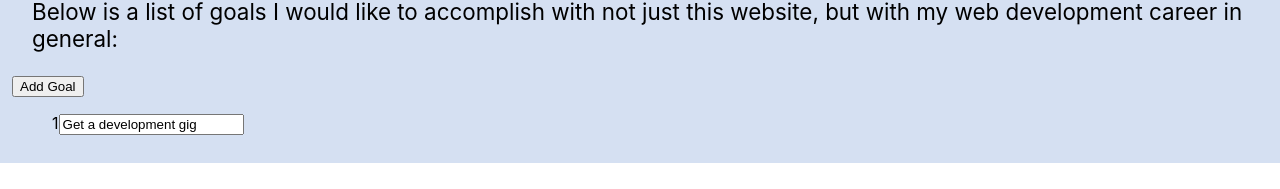
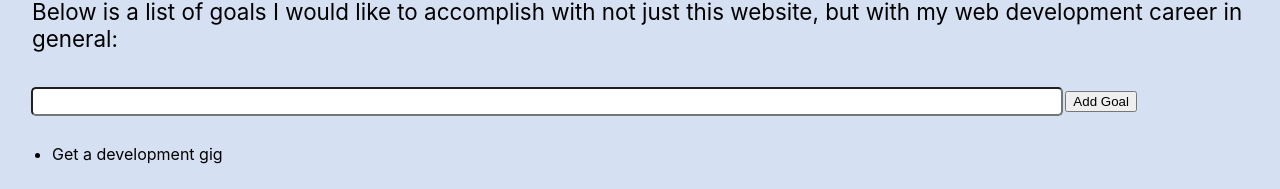
Before and after one commit to BriGuy520/my-website, a React (Create React App) app: page / in a window 1280 px wide. Shown: the part 998-1187 px from the top of the page. Before the commit the page ends 1161 px from the top, so only its background shows below. Built offline with nearby package versions, Linux system fonts and the light colour scheme.

Commit message:
finally got my goals list to work.

```diff
--- a/src/components/Home.js
+++ b/src/components/Home.js
@@ -4,34 +4,41 @@ import '../styles/Home.css';
 
 class Home extends Component {
 
-  state = { goals: ['Get a development gig'] };
+  state = {
+    goal: '',
+    goals: ['Get a development gig']
+  };
 
 
-  handleNewGoal = (event) => {
-    const { goals } = this.state;
-    this.setState({ goals: [...goals, '']});
-  }
 
-  handleGoalChange = (event) => {
-    const index = Number(event.target.name.split('-')[1]);
-    const goals = this.state.goals.map((goal, idx) => {
-      return idx === index ? event.target.value : goal;
-    });
+  goalInput = (event) => {
 
-    this.setState({goals});
+    this.setState({ goal: event.target.value});
 
   }
 
+  handleSubmit = (event) => {
+    event.preventDefault();
+
+    this.setState({
+      goal: '',
+      goals: [...this.state.goals, this.state.goal]
+    })
+  }
+
+  handleNewGoal = (event) => {
+    const { goals, goal } = this.state;
+
+    this.setState({goals: [...goals, goal]});
+
+  }
+
+
   render(){
 
-    const { goals } = this.state;
-
-    const goalInput = goals.map((goal, idx) => {
+    const goalList = this.state.goals.map((goal, idx) => {
       return (
-        <div className="goal-input" key={idx}>
-          <label>{idx +  1}</label>
-          <input type="text" name={`goal-${idx}`} value={goal} autoComplete="off" onChange={this.handleGoalChange.bind(this)} />
-        </div>
+        <li key={idx}>{goal}</li>
       );
     });
 
@@ -47,12 +54,15 @@ class Home extends Component {
           </p>
           <div className="goal-input">
             <form onSubmit={this.handleSubmit}>
-              <button type='button' onClick={this.handleNewGoal.bind(this)} className="buttons">Add Goal</button>
+              <div className="goal-section">
+                <input className="goal-input" type="text" value={this.state.goal} onChange={this.goalInput} autoComplete="off" />
+                <button type='button' onClick={this.handleNewGoal.bind(this)} className="buttons">Add Goal</button>
+              </div>
             </form>
           </div>
-          <ol>
-            {goalInput}
-          </ol>
+          <ul>
+            {goalList}
+          </ul>
         </div>
       </div>
 
--- a/src/styles/Home.css
+++ b/src/styles/Home.css
@@ -34,3 +34,19 @@
   padding-left: 20px;
   font-size: 1.4em;
 }
+
+/* goal input */
+
+.goal-section {
+  padding: 5px;
+  align-content: center;
+}
+
+.goal-input {
+  width: 90%;
+  padding: 5px 10px;
+  border-radius: 5px;
+  box-shadow: none;
+  margin: 2px;
+
+}
```
